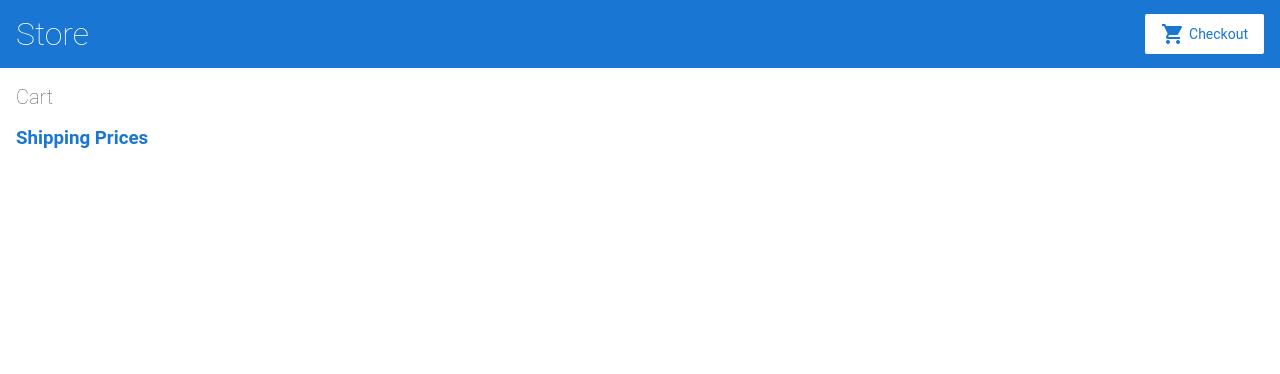
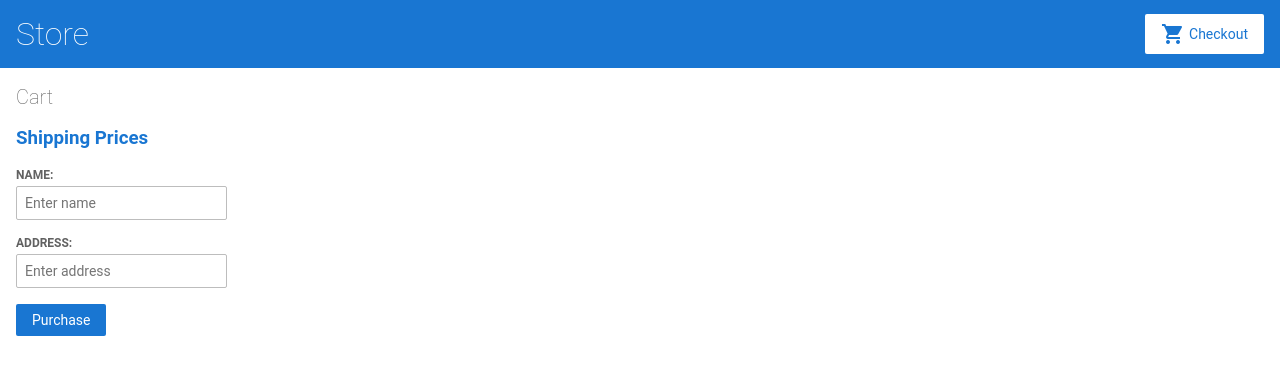
Before and after one commit to mrbln/angular-sample-project, an Angular app: page /cart in a window 1280 px wide. Shown: the top 374 px of the page. Built offline with nearby package versions, Linux system fonts and the light colour scheme.

Commit message:
adds input fields to fill on checkout

```diff
--- a/src/app/cart/cart.component.html
+++ b/src/app/cart/cart.component.html
@@ -16,3 +16,26 @@
     <span>{{item.name}}</span>
     <span>{{item.price | currency}}</span>
 </div>
+
+<form
+    [formGroup]="checkoutForm"
+    (ngSubmit)="onSubmit()"
+>
+    <div>
+        <label for="name">Name:</label>
+        <input
+            formControlName="name"
+            placeholder="Enter name"
+        >
+    </div>
+    <div>
+        <label for="address">Address:</label>
+        <input
+            formControlName="address"
+            placeholder="Enter address"
+        >
+    </div>
+    <div>
+        <button type="submit">Purchase</button>
+    </div>
+</form>
--- a/src/app/cart/cart.component.ts
+++ b/src/app/cart/cart.component.ts
@@ -1,4 +1,6 @@
 import { Component, OnInit } from "@angular/core";
+import { FormBuilder } from "@angular/forms";
+
 import { CartService } from "../cart.service";
 
 @Component({
@@ -8,8 +10,18 @@ import { CartService } from "../cart.service";
 })
 export class CartComponent implements OnInit {
     items = this.cartService.getItems();
+    checkoutForm = this.formBuilder.group({
+        name: "",
+        address: "",
+    });
 
-    constructor(private cartService: CartService) {}
+    constructor(private cartService: CartService, private formBuilder: FormBuilder) {}
 
     ngOnInit(): void {}
+
+    onSubmit() {
+        this.cartService.clearItems();
+        window.alert('Order given!')
+        this.checkoutForm.reset();
+    }
 }
```
